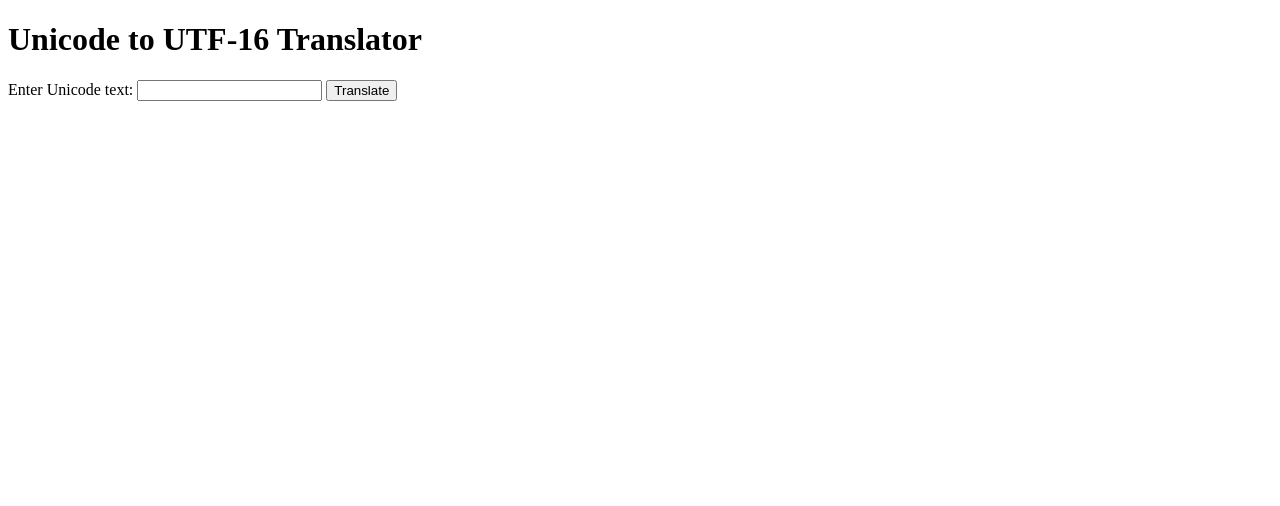
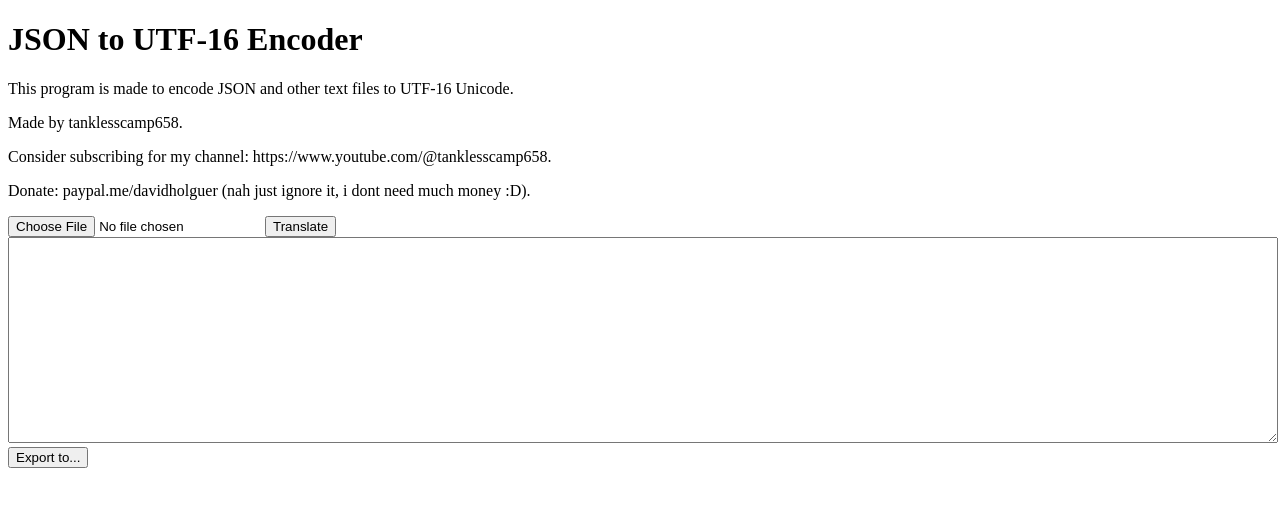
Before and after one commit to TanklessCamp658/Bedrock-Json-encoder, a plain HTML site: page index.html in a window 1280 px wide. Drawn offline with Linux system fonts and the light colour scheme.

Commit message:
Update index.html

```diff
--- a/index.html
+++ b/index.html
@@ -1,14 +1,27 @@
 <!DOCTYPE html>
 <html>
 <head>
-    <title>Unicode to UTF-16 Translator</title>
+  <title>JSON to UTF-16 Encoder</title>
+  <script src="script.js"></script>
+  <style>
+    .output-box {
+      width: 100%;
+      height: 200px;
+      resize: vertical;
+    }
+  </style>
 </head>
 <body>
-    <h1>Unicode to UTF-16 Translator</h1>
-    <form action="/translate" method="POST">
-        <label for="text">Enter Unicode text:</label>
-        <input type="text" id="text" name="text">
-        <button type="submit">Translate</button>
-    </form>
+  <h1>JSON to UTF-16 Encoder</h1>
+<p>This program is made to encode JSON and other text files to UTF-16 Unicode.</p>
+<p>Made by tanklesscamp658.</p>
+<p>Consider subscribing for my channel: https://www.youtube.com/@tanklesscamp658.</p>
+<p>Donate: paypal.me/davidholguer (nah just ignore it, i dont need much money :D).</p>
+  <input type="file" id="inputFile" accept=".txt, .json, .java, .js">
+  <button onclick="translateFile()">Translate</button>
+  <div>
+    <textarea id="output" class="output-box" readonly></textarea>
+  </div>
+  <button onclick="exportToFile()">Export to...</button>
 </body>
 </html>
```
